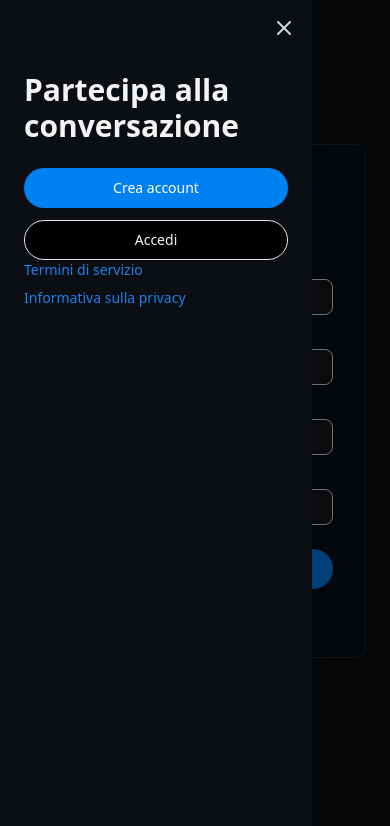
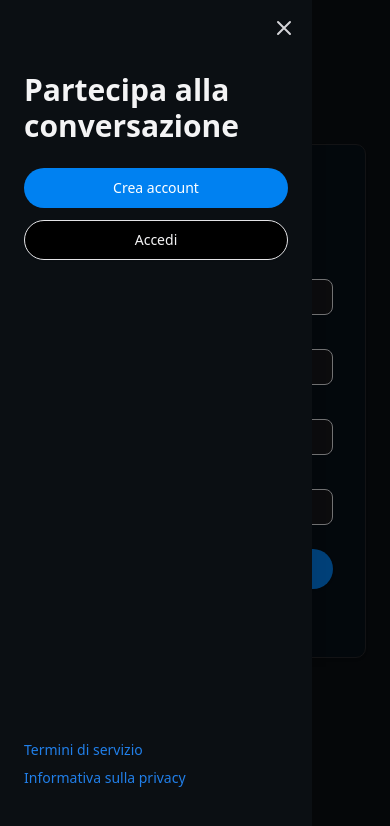
Before and after one commit to gabbonj/Formazione-fron-jetop, a Next.js app: page /signup in a window 390 px wide. Both pictures are taken after a click on the button "Apri menu". Shown: the top 826 px of the page. Built offline with nearby package versions, Linux system fonts and the light colour scheme; no server answers.

Commit message:
added nabar feature

```diff
--- a/components/sidebar.tsx
+++ b/components/sidebar.tsx
@@ -1,33 +1,77 @@
 "use client";
 
-import React, { useState } from "react";
+import React, { useState, useEffect } from "react";
 import Link from "next/link";
+import { usePathname } from "next/navigation";
 import { Button } from "@/components/ui/button";
 
 export default function Sidebar() {
   const [isOpen, setIsOpen] = useState(false);
 
+  useEffect(() => {
+    // Close mobile drawer when viewport becomes >= md (768px)
+    if (typeof window === "undefined") return;
+    const mq = window.matchMedia("(min-width: 768px)");
+    const handler = (e: MediaQueryListEvent | MediaQueryList) => {
+      if (e.matches) setIsOpen(false);
+    };
+    // initial
+    if (mq.matches) setIsOpen(false);
+    // add listener
+    if (typeof mq.addEventListener === "function") {
+      mq.addEventListener("change", handler as EventListener);
+    } else if (typeof mq.addListener === "function") {
+      // deprecated fallback
+      // @ts-ignore
+      mq.addListener(handler);
+    }
+    return () => {
+      if (typeof mq.removeEventListener === "function") {
+        mq.removeEventListener("change", handler as EventListener);
+      } else if (typeof mq.removeListener === "function") {
+        // @ts-ignore
+        mq.removeListener(handler);
+      }
+    };
+  }, []);
+
+  // close drawer on route change (covers navigation not triggered by onClick)
+  const pathname = usePathname();
+  useEffect(() => {
+    setIsOpen(false);
+  }, [pathname]);
+
+  // disable body scroll when drawer is open
+  useEffect(() => {
+    if (typeof window === "undefined") return;
+    const prev = document.body.style.overflow;
+    document.body.style.overflow = isOpen ? "hidden" : "";
+    return () => {
+      document.body.style.overflow = prev || "";
+    };
+  }, [isOpen]);
+
   const SidebarContent = (
-    <>
+    <div className="flex flex-col justify-between h-full">
       <div className="pt-12">
         <h2 className="mb-6 text-3xl font-bold">Partecipa alla conversazione</h2>
         <div className="flex w-full flex-col gap-3">
           <Button asChild className="w-full rounded-full bg-[#0081f1] text-white hover:bg-[#003865]" size="lg">
-            <Link href="/signup">Crea account</Link>
+            <Link href="/signup" onClick={() => setIsOpen(false)}>Crea account</Link>
           </Button>
           <Button asChild className="w-full rounded-full bg-black" variant="outline" size="lg">
-            <Link href="/login">Accedi</Link>
+            <Link href="/login" onClick={() => setIsOpen(false)}>Accedi</Link>
           </Button>
         </div>
       </div>
 
       <div className="pb-8">
         <nav className="flex flex-col gap-2 text-sm text-zinc-400">
-          <Link className="text-[#217FE9] hover:text-zinc-200" href="/terms">Termini di servizio</Link>
-          <Link className="text-[#217FE9] hover:text-zinc-200" href="/privacy">Informativa sulla privacy</Link>
+          <Link className="text-[#217FE9] hover:text-zinc-200" href="/terms" onClick={() => setIsOpen(false)}>Termini di servizio</Link>
+          <Link className="text-[#217FE9] hover:text-zinc-200" href="/privacy" onClick={() => setIsOpen(false)}>Informativa sulla privacy</Link>
         </nav>
       </div>
-    </>
+    </div>
   );
 
   return (
@@ -46,10 +90,12 @@ export default function Sidebar() {
         {SidebarContent}
       </aside>
 
-      {isOpen && (
-        <div className="fixed inset-0 z-50 flex">
-          <div className="absolute inset-0 bg-black/50" onClick={() => setIsOpen(false)} />
-          <aside className="relative w-80 max-w-[80%] bg-[#0b0f13] p-6 shadow-xl overflow-y-auto">
+      <div className={`fixed inset-0 z-50 flex ${isOpen ? "" : "pointer-events-none"}`}>
+        <div
+          className={`absolute inset-0 bg-black/50 transition-opacity duration-300 ${isOpen ? "opacity-100" : "opacity-0"}`}
+          onClick={() => setIsOpen(false)}
+        />
+        <aside className={`relative w-80 max-w-[80%] h-full bg-[#0b0f13] p-6 shadow-xl overflow-y-auto transform transition-transform duration-300 ${isOpen ? "translate-x-0" : "-translate-x-full"}`}>
           <button className="absolute top-4 right-4 text-zinc-300" onClick={() => setIsOpen(false)} aria-label="Chiudi menu">
             <svg className="w-6 h-6" viewBox="0 0 24 24" fill="none" stroke="currentColor" strokeWidth="2" strokeLinecap="round" strokeLinejoin="round" aria-hidden>
               <path d="M6 18L18 6M6 6l12 12" />
@@ -58,7 +104,6 @@ export default function Sidebar() {
           {SidebarContent}
         </aside>
       </div>
-      )}
     </>
   );
 }
```
Lines whose indentation alone changed are shown as unchanged.
